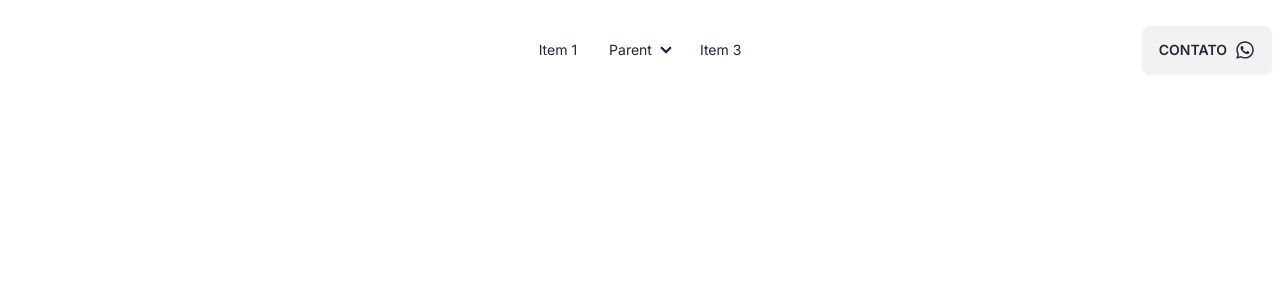
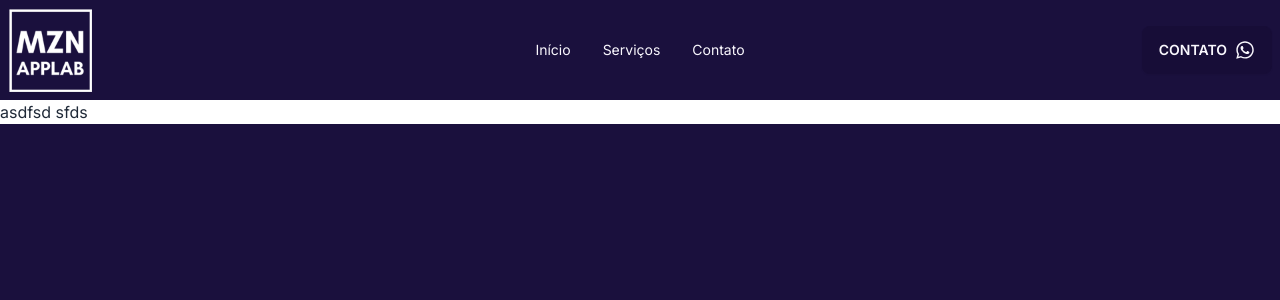
Before and after one commit to jessemezini/feacomoveis.com.br, a Next.js app: page / in a window 1280 px wide. Shown: the top 300 px of the page. Built offline with nearby package versions, Linux system fonts and the light colour scheme.

Commit message:
added daisyui themes support

```diff
--- a/src/app/globals.css
+++ b/src/app/globals.css
@@ -1,24 +1,6 @@
 @tailwind base;
 @tailwind components;
 @tailwind utilities;
-
-:root {
-  --foreground-rgb: 0, 0, 0;
-  --background-start-rgb: 214, 219, 220;
-  --background-end-rgb: 255, 255, 255;
-}
-
-@media (prefers-color-scheme: dark) {
-  :root {
-    --foreground-rgb: 255, 255, 255;
-    --background-start-rgb: 0, 0, 0;
-    --background-end-rgb: 0, 0, 0;
-  }
-}
-
-/* body {
-
-} */
 
 @layer utilities {
   .text-balance {
--- a/src/app/layout.tsx
+++ b/src/app/layout.tsx
@@ -16,7 +16,7 @@ export default function RootLayout({
   children: React.ReactNode;
 }>) {
   return (
-    <html lang="en">
+    <html lang="pt-BR" data-theme="synthwave">
       <body className={inter.className}>
         <div>
           <NavBar />
--- a/src/app/page.tsx
+++ b/src/app/page.tsx
@@ -1,3 +1,7 @@
 export default function Home() {
-  return <main className="container mx-auto"></main>;
+  return (
+    <main className="container mx-auto" data-theme="light">
+      <h1>asdfsd sfds</h1>
+    </main>
+  );
 }
--- a/src/components/navbar.tsx
+++ b/src/components/navbar.tsx
@@ -32,14 +32,6 @@ export default function NavBar() {
             </li>
             <li>
               <a>Serviços</a>
-              <ul className="p-2">
-                <li>
-                  <a>Submenu 1</a>
-                </li>
-                <li>
-                  <a>Submenu 2</a>
-                </li>
-              </ul>
             </li>
             <li>
               <a>Contato</a>
@@ -59,23 +51,13 @@ export default function NavBar() {
       <div className="navbar-center hidden lg:flex">
         <ul className="menu menu-horizontal px-1">
           <li>
-            <a>Item 1</a>
+            <a>Início</a>
           </li>
           <li>
-            <details>
-              <summary>Parent</summary>
-              <ul className="p-2">
-                <li>
-                  <a>Submenu 1</a>
-                </li>
-                <li>
-                  <a>Submenu 2</a>
-                </li>
-              </ul>
-            </details>
+            <a>Serviços</a>
           </li>
           <li>
-            <a>Item 3</a>
+            <a>Contato</a>
           </li>
         </ul>
       </div>
--- a/tailwind.config.ts
+++ b/tailwind.config.ts
@@ -16,5 +16,8 @@ const config: Config = {
     },
   },
   plugins: [require("@tailwindcss/typography"), require("daisyui")],
+  daisyui: {
+    themes: ["synthwave", "light"],
+  },
 };
 export default config;
```
